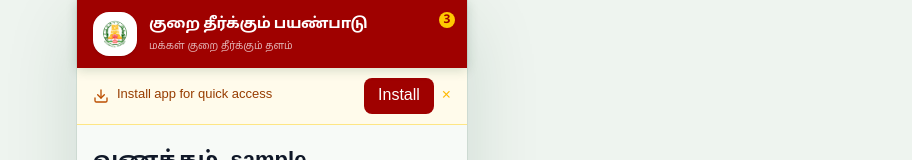
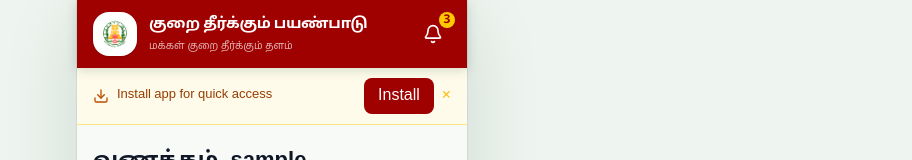
Before and after one commit to Luisant-git/Public-Complaint--app, a React (Vite) app in the folder frontend/: page /dashboard in a window 1280 px wide. Shown: the top 160 px of the page, without its empty margins (368-1280 px from the left). Built offline with nearby package versions, Linux system fonts and the light colour scheme; no server answers; sample sign-in values are in the browser's storage.

Commit message:
bug fixed

```diff
--- a/frontend/src/components/Header.jsx
+++ b/frontend/src/components/Header.jsx
@@ -11,7 +11,7 @@ export function Header({ title, back = false, action = "notification" }) {
       </div>
       {action === "notification" ? (
         <button type="button" onClick={() => {}} aria-label="அறிவிப்புகள்" className="relative grid h-9 w-9 place-items-center rounded-full transition hover:bg-white/10">
-          {/* <Bell className="h-5 w-5" /> */}
+          <Bell className="h-5 w-5" />
           <span className="absolute -right-1 -top-1 flex h-4 w-4 items-center justify-center rounded-full bg-[#fec901] text-xs font-bold text-[#9f0100] ring-2 ring-[#9f0100]">3</span>
         </button>
       ) : action === "menu" ? (
--- a/frontend/src/pages/SplashPage.jsx
+++ b/frontend/src/pages/SplashPage.jsx
@@ -36,7 +36,7 @@ export function SplashPage() {
             <div className="flex items-center justify-center gap-2 text-sm font-extrabold text-white">
               <Landmark className="h-4 w-4" />தமிழ்நாடு அரசு
             </div>
-            <h1 className="mt-3 text-2xl font-extrabold leading-tight text-white drop-shadow-[0_16px_20px_rgba(0,0,0,0.28)]">குறை தீர்க்கும்<br/>பயன்பாடு</h1>
+            <h1 className="mt-3 text-2xl font-extrabold leading-tight text-white drop-shadow-[0_16px_20px_rgba(0,0,0,0.28)]">குறை தீர்க்கும்<br/>பயண்பாடு</h1>
             <p className="mt-3 text-base font-semibold leading-7 text-white/95">மக்கள் குறைகளை எளிதாக பதிவு செய்யும் தளம்</p>
           </div>
         </div>
```
